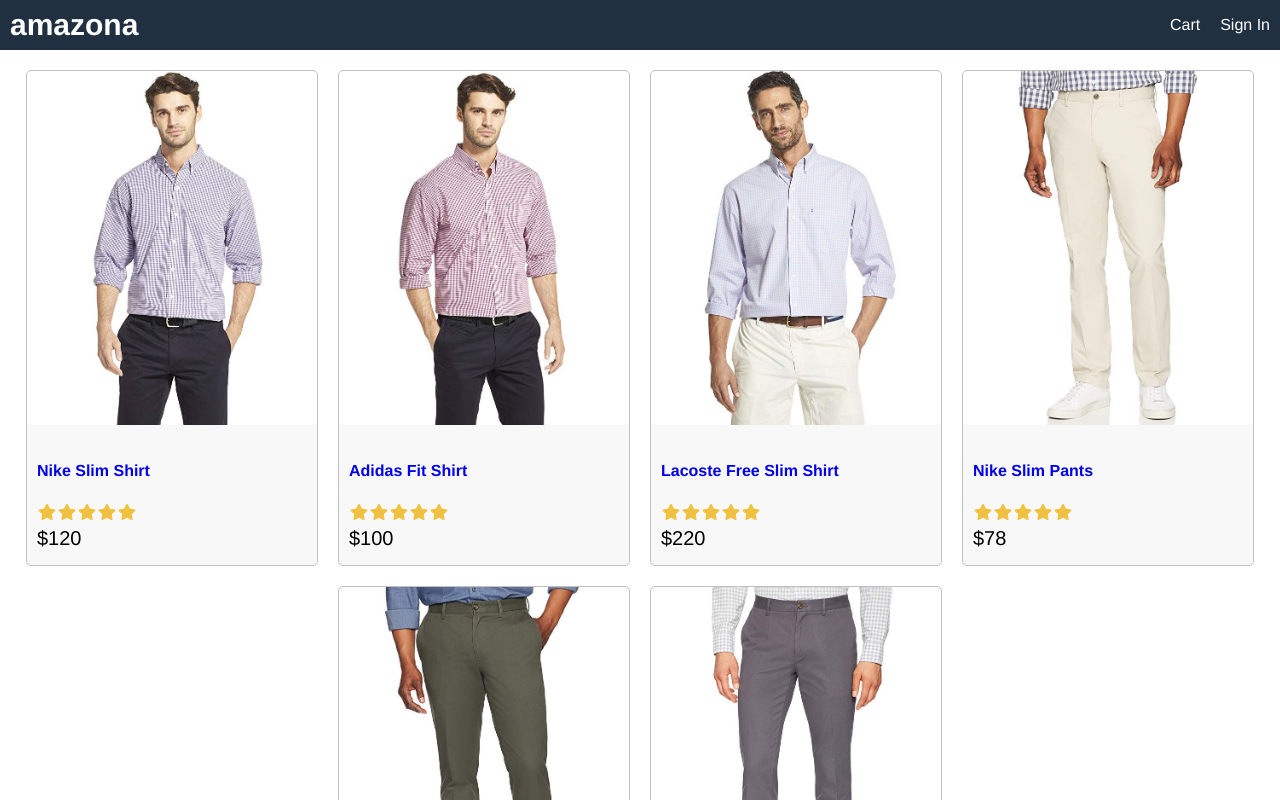
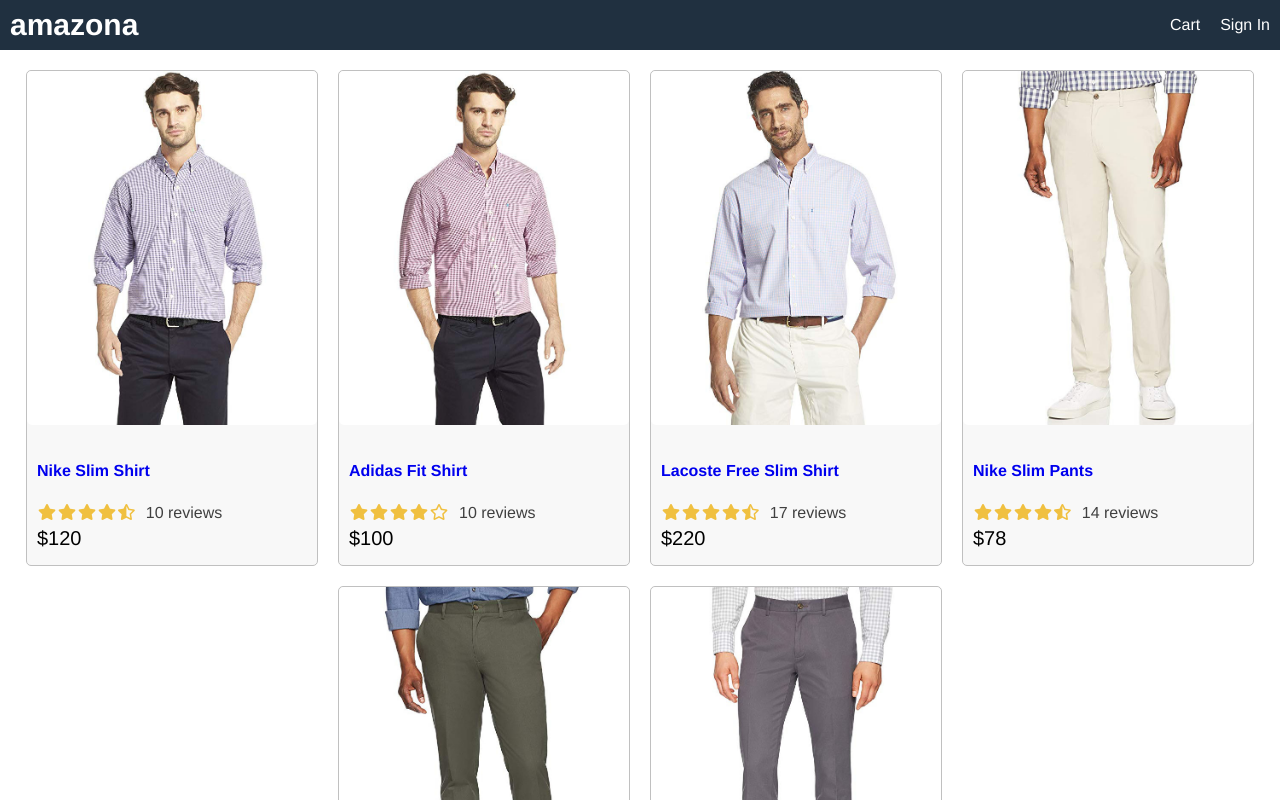
Before and after one commit to spymon/amazona-app, a React (Create React App) app in the folder frontend/: page / in a window 1280 px wide. Shown: the top 800 px of the page. Built offline with nearby package versions, Linux system fonts and the light colour scheme.

Commit message:
add product and rating component

```diff
--- a/frontend/src/App.js
+++ b/frontend/src/App.js
@@ -1,4 +1,5 @@
 import data from './data'
+import Product from './components/Product'
 
 function App() {
   return (
@@ -17,38 +18,7 @@
       <main>
         <div className="row center">
           {data.products.map(product => (
-            <div className="card" key={product._id}>
-              <a href={`/product/${product._id}`}>
-                <img
-                  className="medium"
-                  src={product.image}
-                  alt={product.name}
-                />
-              </a>
-              <div className="card-body">
-                <a href={`/product/${product._id}`}>
-                  <h2>{product.name}</h2>
-                </a>
-                <div className="rating">
-                  <span>
-                    <i className="fa fa-star"></i>
-                  </span>
-                  <span>
-                    <i className="fa fa-star"></i>
-                  </span>
-                  <span>
-                    <i className="fa fa-star"></i>
-                  </span>
-                  <span>
-                    <i className="fa fa-star"></i>
-                  </span>
-                  <span>
-                    <i className="fa fa-star"></i>
-                  </span>
-                </div>
-                <div className="price">{`$${product.price}`}</div>
-              </div>
-            </div>
+            <Product key={product._id} product={product} />
           ))}
         </div>
       </main>
--- /dev/null
+++ b/frontend/src/components/Product.js
@@ -0,0 +1,19 @@
+import React from 'react'
+import Rating from './Rating'
+
+export default function Product({ product }) {
+  return (
+    <div className="card">
+      <a href={`/product/${product._id}`}>
+        <img className="medium" src={product.image} alt={product.name} />
+      </a>
+      <div className="card-body">
+        <a href={`/product/${product._id}`}>
+          <h2>{product.name}</h2>
+        </a>
+        <Rating rating={product.rating} numReviews={product.numReviews} />
+        <div className="price">{`$${product.price}`}</div>
+      </div>
+    </div>
+  )
+}
--- /dev/null
+++ b/frontend/src/components/Rating.js
@@ -0,0 +1,64 @@
+import React from 'react'
+
+export default function Rating({ rating, numReviews }) {
+  return (
+    <div className="rating">
+      <span>
+        <i
+          className={
+            rating >= 1
+              ? 'fa fa-star'
+              : rating >= 0.5
+              ? 'fas fa-star-half-alt'
+              : 'far fa-star'
+          }
+        ></i>
+      </span>
+      <span>
+        <i
+          className={
+            rating >= 2
+              ? 'fa fa-star'
+              : rating >= 1.5
+              ? 'fas fa-star-half-alt'
+              : 'far fa-star'
+          }
+        ></i>
+      </span>
+      <span>
+        <i
+          className={
+            rating >= 3
+              ? 'fa fa-star'
+              : rating >= 2.5
+              ? 'fas fa-star-half-alt'
+              : 'far fa-star'
+          }
+        ></i>
+      </span>
+      <span>
+        <i
+          className={
+            rating >= 4
+              ? 'fa fa-star'
+              : rating >= 3.5
+              ? 'fas fa-star-half-alt'
+              : 'far fa-star'
+          }
+        ></i>
+      </span>
+      <span>
+        <i
+          className={
+            rating >= 5
+              ? 'fa fa-star'
+              : rating >= 4.5
+              ? 'fas fa-star-half-alt'
+              : 'far fa-star'
+          }
+        ></i>
+      </span>
+      <span>{`${numReviews} reviews`}</span>
+    </div>
+  )
+}
--- a/frontend/src/index.css
+++ b/frontend/src/index.css
@@ -126,3 +126,8 @@
   color: #f0c040;
   margin: 0.1rem;
 }
+
+.rating span:last-child {
+  color: #404040;
+  margin-left: 1rem;
+}
```
